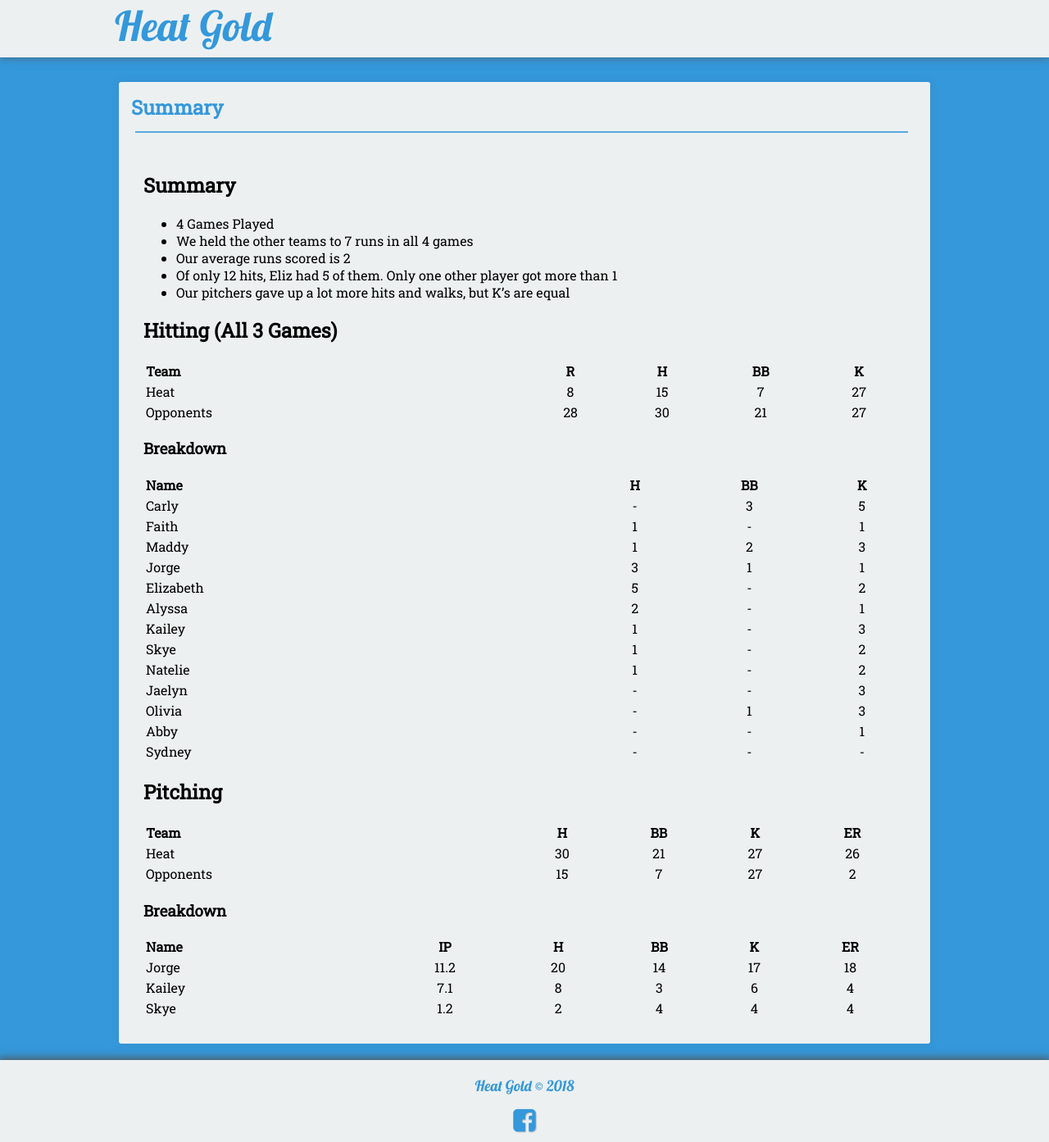
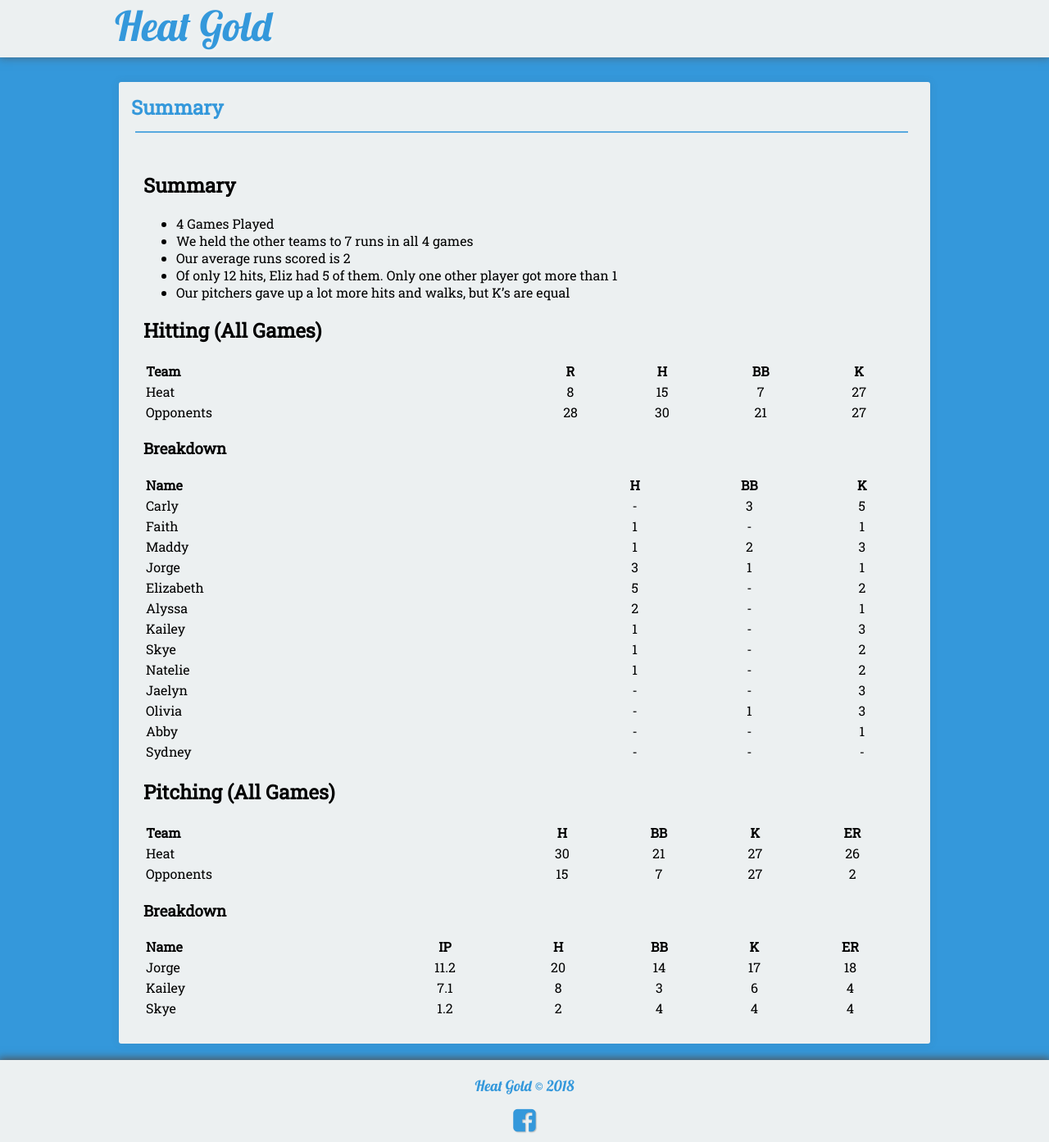
Before and after one commit to seanmerrow/ecf, a Jekyll site: the page built from summary.md, in a window 1280 px wide. Shown: the whole page at 82% size. Built offline with Jekyll 4.4.1, drawn with Linux system fonts in a browser that asks for light colours; nearby versions of some CDN libraries; our own code applies the rules of GitHub Pages for plain Markdown files.

Commit message:
Update summary.md

```diff
--- a/summary.md
+++ b/summary.md
@@ -10,7 +10,7 @@ title:  "Summary"
 * Of only 12 hits, Eliz had 5 of them. Only one other player got more than 1
 * Our pitchers gave up a lot more hits and walks, but K's are equal
 
-## Hitting (All 3 Games)
+## Hitting (All Games)
 
 |Team      |R    |H    |BB   |K     |
 |:---------|:---:|:---:|:---:|:----:|
@@ -38,7 +38,7 @@ title:  "Summary"
 |Sydney	   |-	   |-	   |-     |
 
 
-## Pitching
+## Pitching (All Games)
 
 |Team      | H   | BB  | K   | ER  |
 |:---------|:---:|:---:|:---:|:---:|
```
